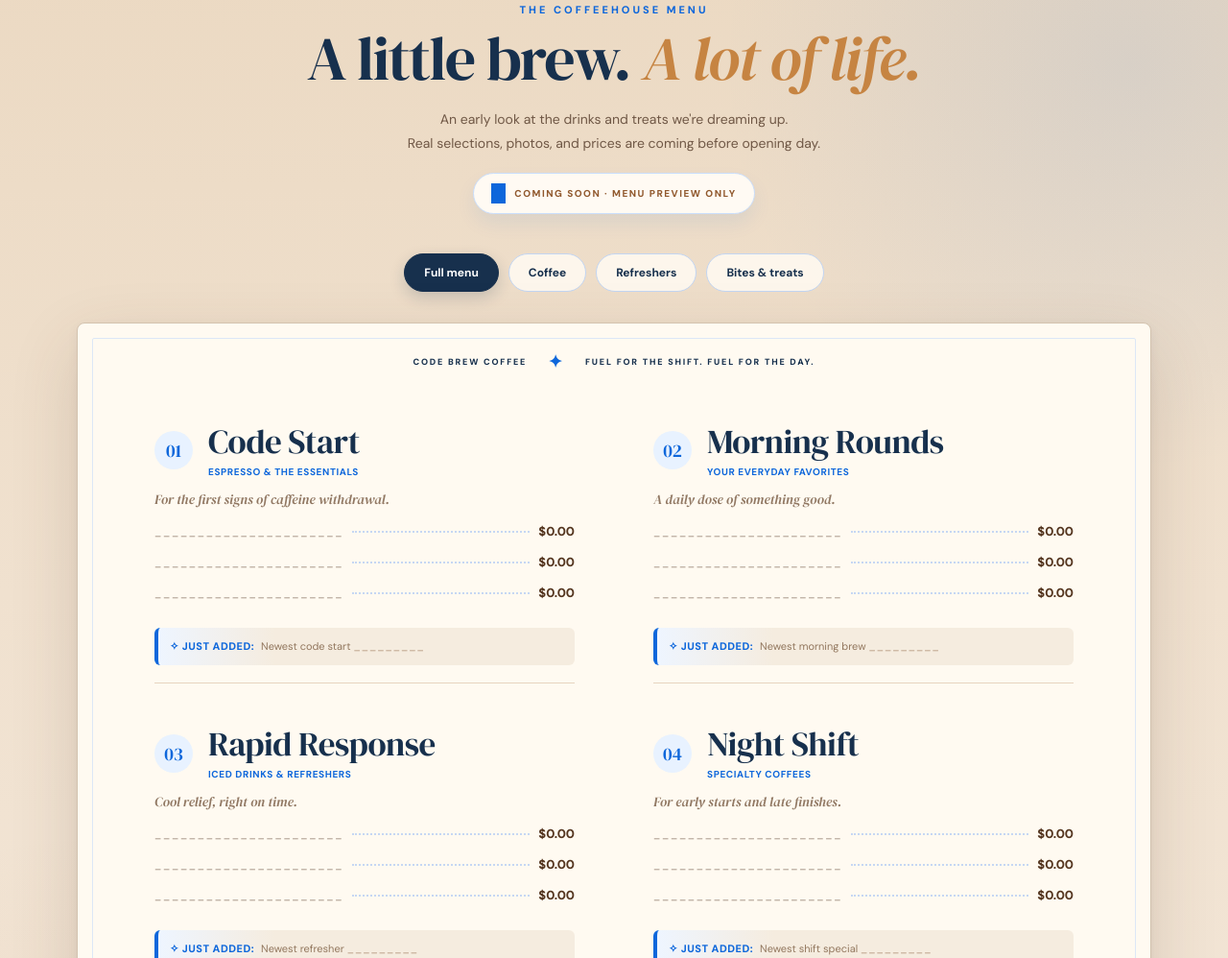
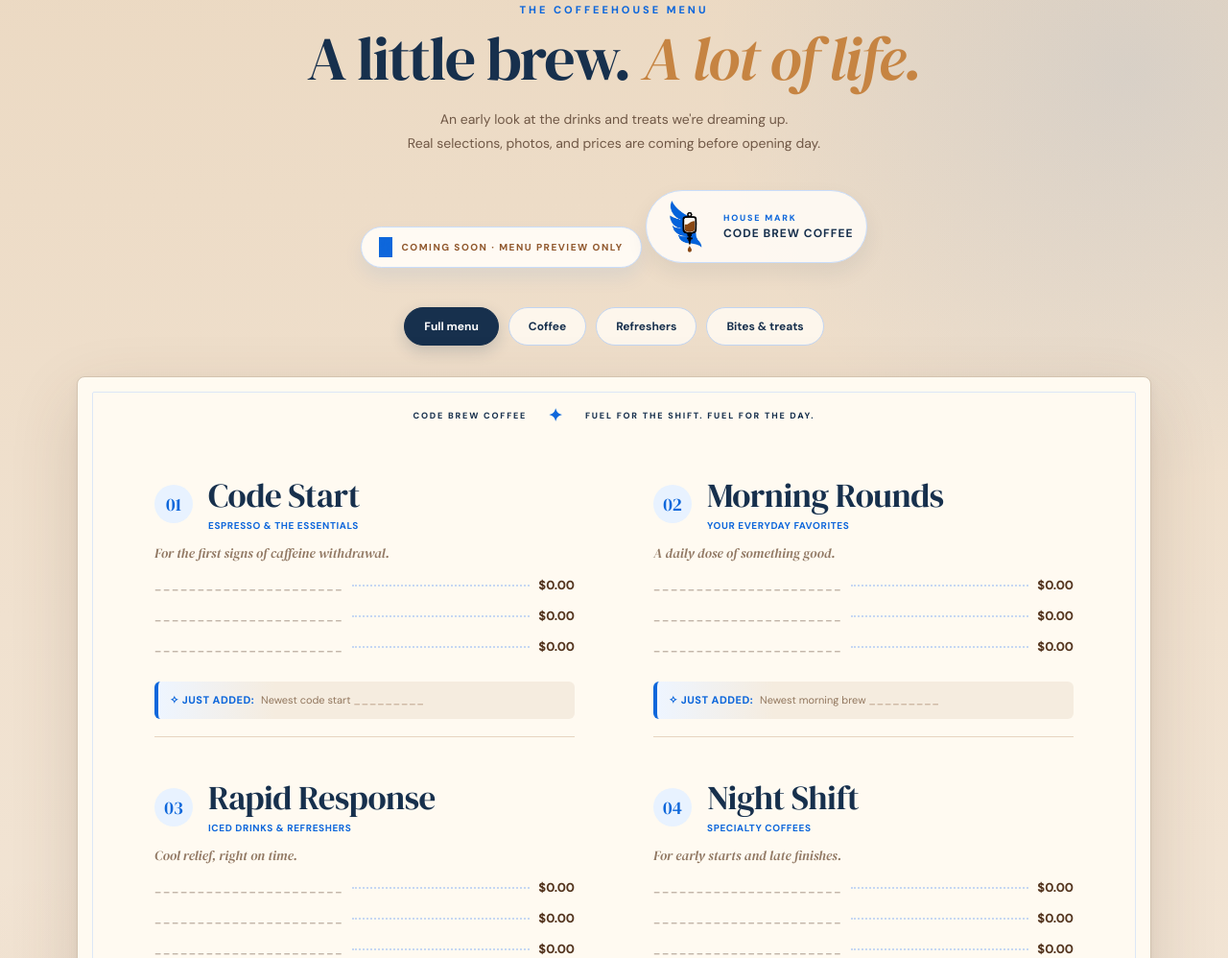
Before and after one commit to Lowxxy/code-brew-coffee, a plain HTML site: page index.html in a window 1280 px wide. Shown: the part 1161-2159 px from the top of the page at 96% size. Drawn offline with nearby package versions, Linux system fonts and the light colour scheme; a web font is replaced by a local one.

Commit message:
Update index.html

```diff
--- a/index.html
+++ b/index.html
@@ -10,7 +10,7 @@
   <link rel="preconnect" href="https://fonts.googleapis.com">
   <link rel="preconnect" href="https://fonts.gstatic.com" crossorigin>
   <link href="https://fonts.googleapis.com/css2?family=Barlow+Condensed:wght@500;600;700;800;900&family=DM+Sans:wght@400;500;600;700;800&family=DM+Serif+Display:ital@0;1&display=swap" rel="stylesheet">
-  <link rel="stylesheet" href="styles.css?v=20261114-menu-v1">
+  <link rel="stylesheet" href="styles.css?v=20261114-menu-v2">
   <script src="script.js" defer></script>
 </head>
 <body>
@@ -53,6 +53,13 @@
           <h2 id="menu-heading">A little brew. <em>A lot of life.</em></h2>
           <p class="cafe-menu-lede">An early look at the drinks and treats we're dreaming up.<br>Real selections, photos, and prices are coming before opening day.</p>
           <div class="cafe-menu-status"><span aria-hidden="true">✳</span> COMING SOON · MENU PREVIEW ONLY</div>
+          <div class="secondary-mark-chip" aria-label="Code Brew brand mark">
+            <img src="logo-secondary.png" alt="Code Brew secondary logo" />
+            <div class="secondary-mark-copy">
+              <small>HOUSE MARK</small>
+              <strong>CODE BREW COFFEE</strong>
+            </div>
+          </div>
         </div>
         <div class="cafe-menu-filter-wrap">
           <div class="menu-filters" role="group" aria-label="Filter menu categories">
```
